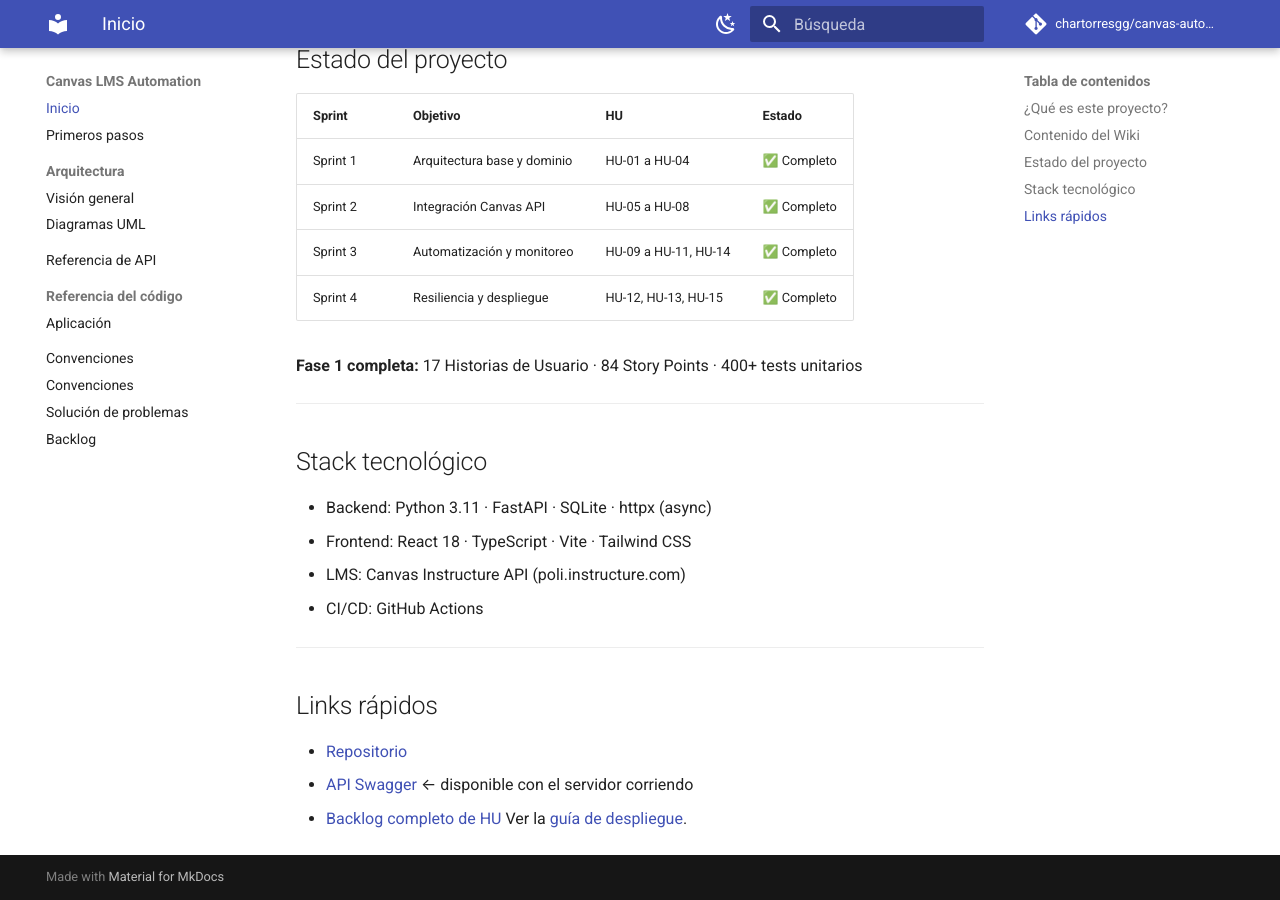
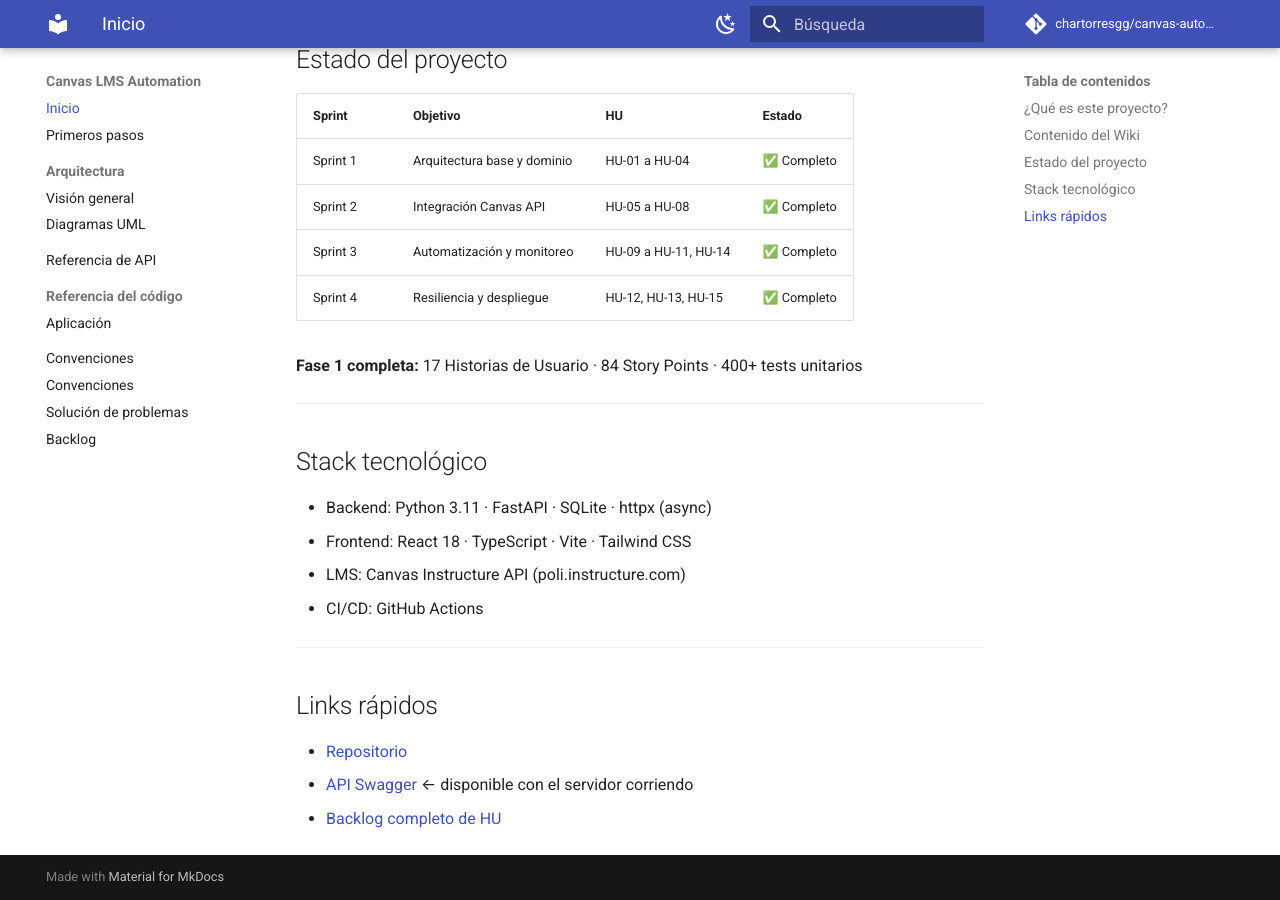
Before and after one commit to chartorresgg/canvas-automation, an MkDocs documentation site: the page built from docs/index.md, in a window 1280 px wide and 900 px high, scrolled down 980 px. Built offline with MkDocs 1.6.1 and Material for MkDocs 9.7.7, drawn with Linux system fonts in a browser that asks for light colours; comment, search, counter and statistics services are not loaded.

Commit message:
Revert "test(ci): enlace roto intencional para verificar el workflow de docs"
This reverts commit ad6e786a4f0a59dffeab82df8efac95aa91bb0c1.

```diff
--- a/docs/index.md
+++ b/docs/index.md
@@ -55,4 +55,3 @@
 - [Repositorio](https://github.com/chartorresgg/canvas-aulas-master)
 - [API Swagger](http://localhost:8000/docs) ← disponible con el servidor corriendo
 - [Backlog completo de HU](https://github.com/chartorresgg/canvas-aulas-master/blob/main/historias_de_usuario.md)
-Ver la [guía de despliegue](guia-que-no-existe.md).
```
